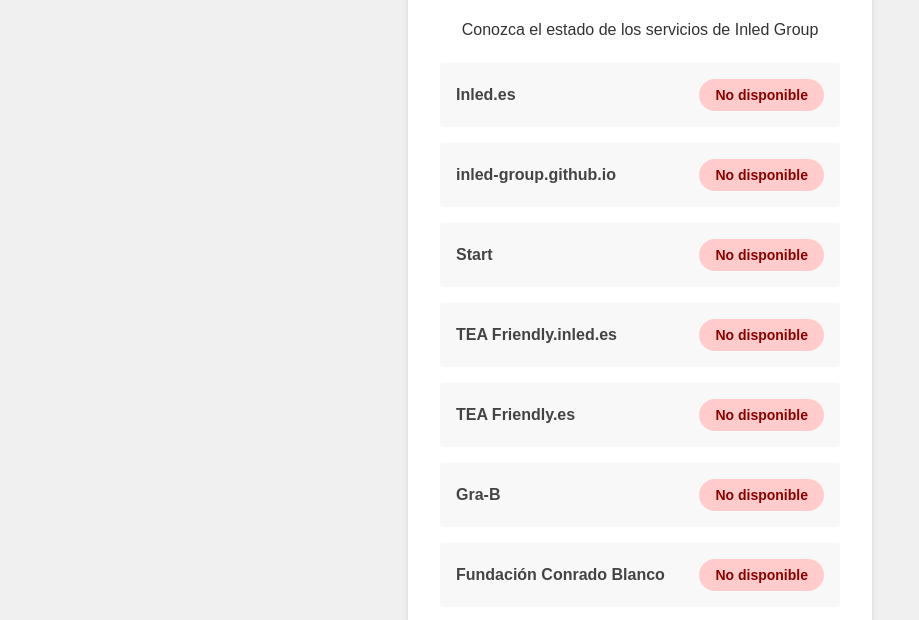
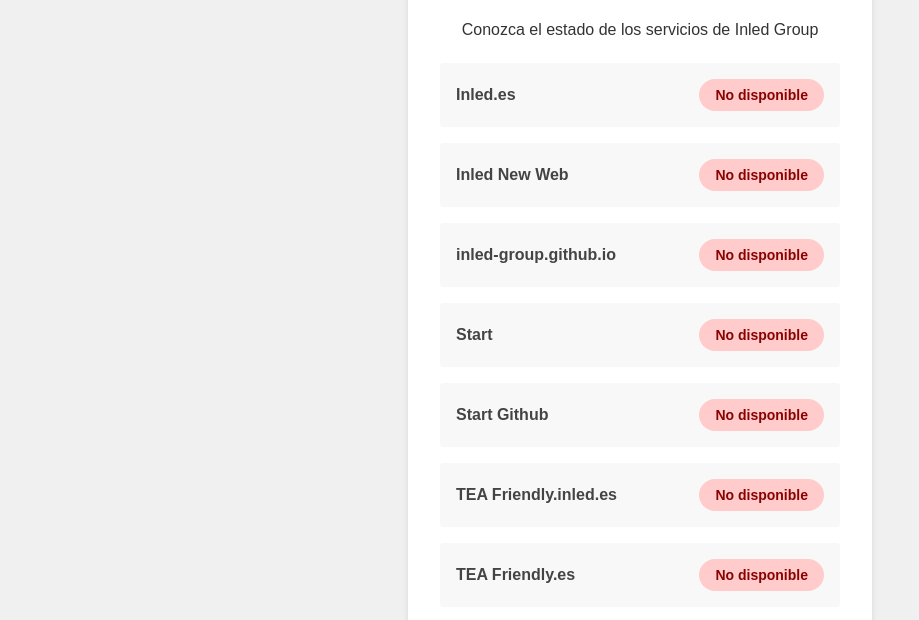
Before and after one commit to Inled-Group/server-status, a plain HTML site: page index.html in a window 1280 px wide. Shown: the part 125-745 px from the top of the page, without its empty margins (0-919 px from the left). Drawn offline with Linux system fonts and the light colour scheme; no server answers.

Commit message:
Nuevas webs de Cloudflare

```diff
--- a/index.html
+++ b/index.html
@@ -125,8 +125,10 @@
     <script>
         const services = [
             { name: 'Inled.es', url: 'https://inled.es' },
+            { name: 'Inled New Web', url: 'https://new.inled.es' },
             { name: 'inled-group.github.io', url: 'https://inled-group.github.io' },
-            { name: 'Start', url: 'https://inled-group.github.io/start' },
+            { name: 'Start', url: 'https://start.inled.es' },
+            { name: 'Start Github', url: 'https://inled-group.github.io/start' },
             { name: 'TEA Friendly.inled.es', url: 'https://teafriendly.inled.es' },
             { name: 'TEA Friendly.es', url: 'http://teafriendly.es' },
             { name: 'Gra-B', url: 'https://hellogra-b.wixsite.com/website' },
```
